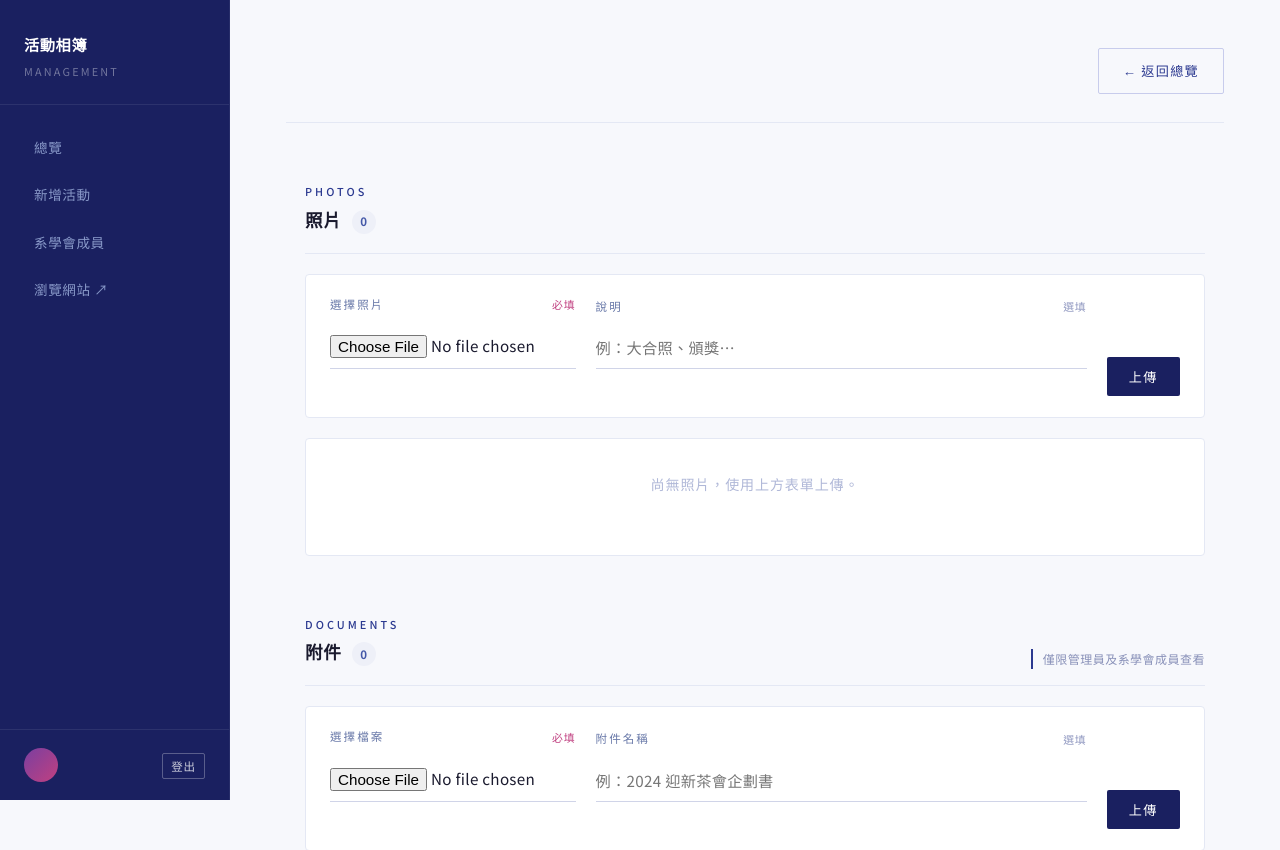
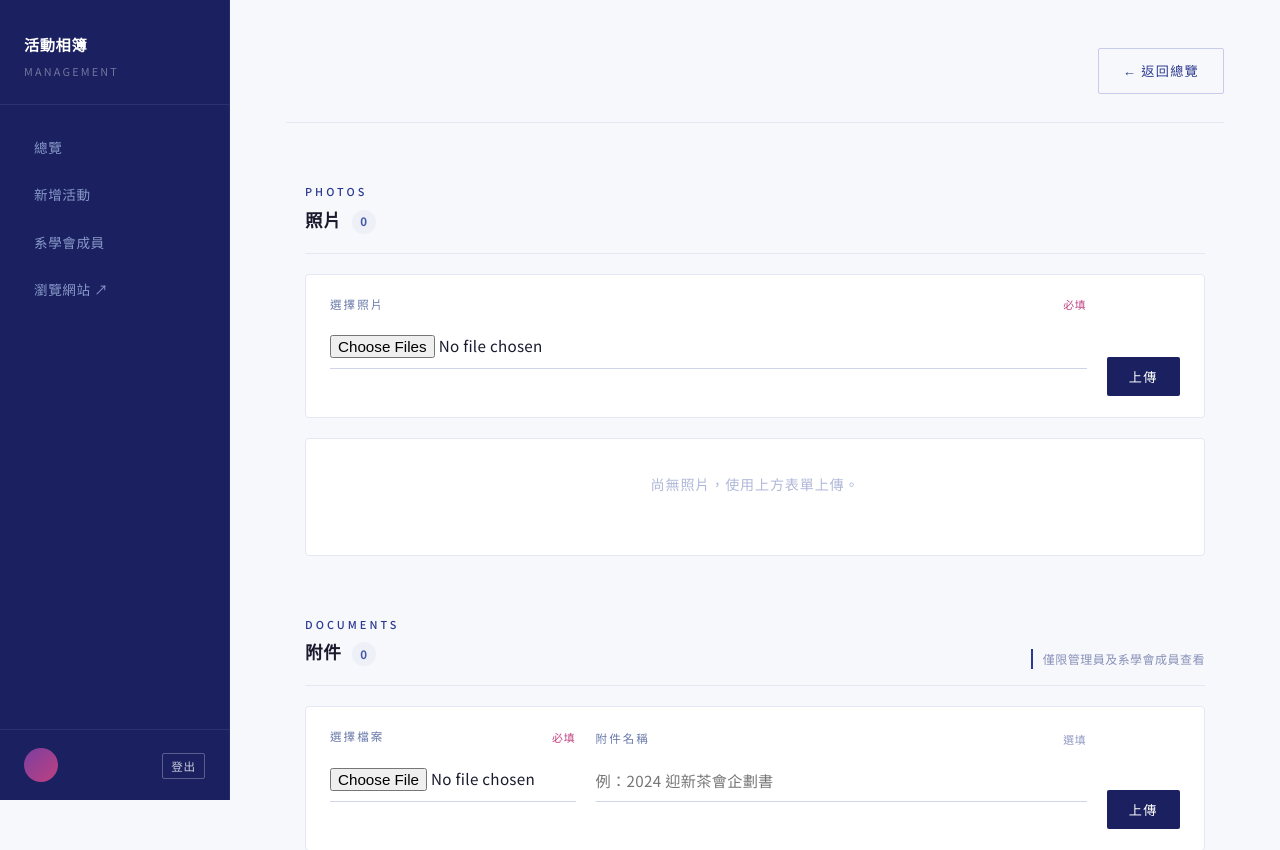
Before and after one commit to yuhsin-kung/activity-album, a Django app: template albums/templates/albums/manage/event_media.html in a window 1280 px wide. Shown: the top 850 px of the page. Run offline with Django 5.2, Linux system fonts and the light colour scheme; the template is opened without the code that fills it, so the values that code supplies are empty.

Commit message:
Fix event_media: add multiple to photo upload, remove caption field

```diff
--- a/albums/templates/albums/manage/event_media.html
+++ b/albums/templates/albums/manage/event_media.html
@@ -41,12 +41,7 @@
                 <div class="inline-upload-row">
                     <div class="form-field inline-field">
                         <label for="id_image">選擇照片 <span class="field-required">必填</span></label>
-                        <input type="file" id="id_image" name="image" accept="image/*" required>
-                    </div>
-                    <div class="form-field inline-field" style="flex:2">
-                        <label for="id_caption">說明 <span class="field-hint">選填</span></label>
-                        <input type="text" id="id_caption" name="caption"
-                               placeholder="例：大合照、頒獎…" maxlength="300">
+                        <input type="file" id="id_image" name="image" accept="image/*" multiple required>
                     </div>
                     <button class="btn-primary inline-upload-btn" type="submit">上傳</button>
                 </div>
```
